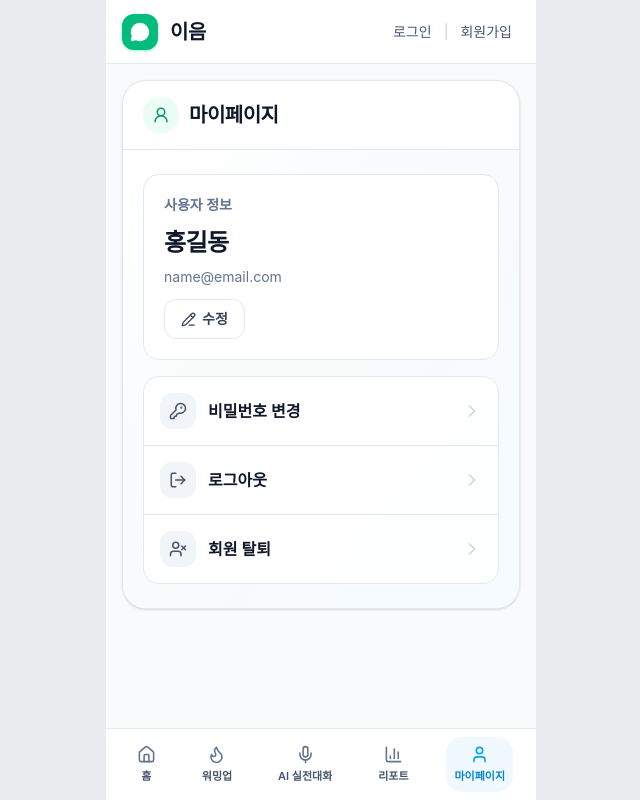
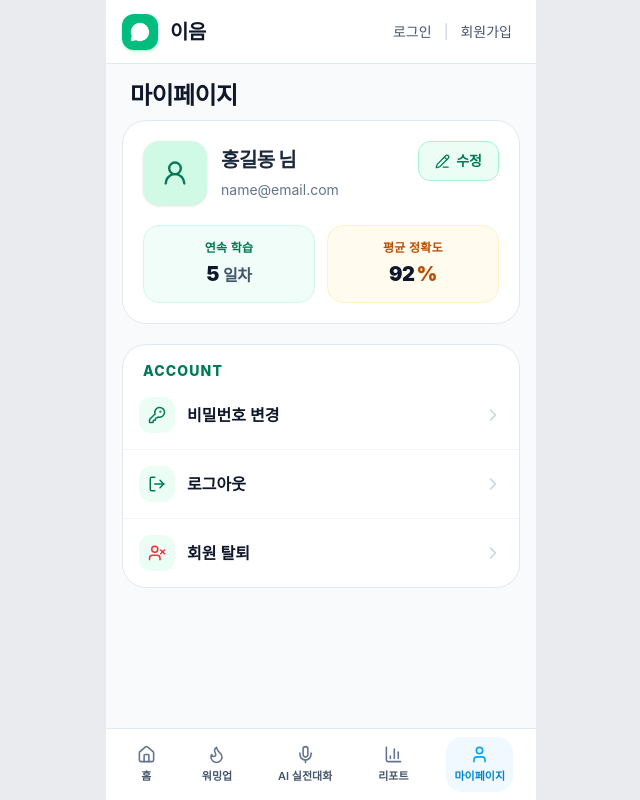
Before and after one commit to 2026-kw-capstone/kwcapstone-Front, a React (Vite) app: page /mypage in a window 1280 px wide. Shown: the whole page, without its empty margins (319-959 px from the left). Built offline with nearby package versions, Linux system fonts and the light colour scheme; no server answers.

Commit message:
Fix: 마이페이지 UI 수정 #11

```diff
--- a/src/components/mypage/MyPageActionRow.tsx
+++ b/src/components/mypage/MyPageActionRow.tsx
@@ -20,11 +20,11 @@ const MyPageActionRow = ({
     <button
       type="button"
       onClick={onClick}
-      className="flex w-full items-center justify-between gap-3 border-b border-slate-200 px-4 py-4 text-left transition hover:bg-slate-50 last:border-b-0"
+      className="flex min-h-14 w-full items-center justify-between gap-3 border-b border-slate-100 px-4 py-4 text-left transition hover:bg-emerald-50/40 last:border-b-0"
     >
       <div className="flex items-center gap-3">
         <span
-          className={`inline-flex h-9 w-9 items-center justify-center rounded-xl bg-slate-100 text-slate-600 ${iconClassName ?? ""}`}
+          className={`inline-flex h-9 w-9 items-center justify-center rounded-xl bg-emerald-50 text-emerald-700 ${iconClassName ?? ""}`}
         >
           {icon}
         </span>
--- a/src/components/mypage/UserProfileSection.tsx
+++ b/src/components/mypage/UserProfileSection.tsx
@@ -1,10 +1,12 @@
-import { PencilLine, Save } from "lucide-react";
+import { PencilLine, Save, UserRound } from "lucide-react";
 
 interface UserProfileSectionProps {
   nickname: string;
   email: string;
   nicknameDraft: string;
   isEditingNickname: boolean;
+  streakDays: number;
+  averageAccuracy: number;
   onNicknameDraftChange: (value: string) => void;
   onStartEdit: () => void;
   onCancelEdit: () => void;
@@ -16,16 +18,21 @@ const UserProfileSection = ({
   email,
   nicknameDraft,
   isEditingNickname,
+  streakDays,
+  averageAccuracy,
   onNicknameDraftChange,
   onStartEdit,
   onCancelEdit,
   onSaveEdit,
 }: UserProfileSectionProps) => {
   return (
-    <section className="rounded-2xl border border-slate-200 bg-white/90 p-5 backdrop-blur">
-      <p className="text-sm font-semibold text-slate-500">사용자 정보</p>
+    <section className="rounded-3xl border border-slate-200 bg-white p-5">
+      <div className="flex items-start justify-between gap-3">
+        <div className="flex items-center gap-3.5">
+          <div className="flex h-16 w-16 shrink-0 items-center justify-center rounded-2xl bg-emerald-100 text-emerald-700 shadow-sm">
+            <UserRound size={28} />
+          </div>
 
-      <div className="mt-3 flex flex-col gap-3">
           <div>
             {isEditingNickname ? (
               <label className="block">
@@ -33,21 +40,19 @@ const UserProfileSection = ({
                 <input
                   value={nicknameDraft}
                   onChange={(event) => onNicknameDraftChange(event.target.value)}
-                className="h-11 w-full max-w-xs rounded-xl border border-slate-300 px-3 text-base font-semibold text-slate-900 outline-none transition focus:border-emerald-400"
+                  className="h-11 w-full min-w-36 rounded-xl border border-slate-300 px-3 text-base font-semibold text-slate-900 outline-none transition focus:border-emerald-400"
                 />
               </label>
             ) : (
-            <p className="text-2xl font-black tracking-tight text-slate-900">
-              {nickname}
-            </p>
+              <p className="text-xl font-black tracking-tight text-slate-800">{nickname} 님</p>
             )}
 
-          <p className="mt-2 text-sm text-slate-500">{email}</p>
+            <p className="mt-1.5 text-sm text-slate-500">{email}</p>
+          </div>
         </div>
 
-        <div className="flex gap-2">
         {isEditingNickname ? (
-            <>
+          <div className="flex shrink-0 items-center gap-2">
             <button
               type="button"
               onClick={onCancelEdit}
@@ -58,23 +63,40 @@ const UserProfileSection = ({
             <button
               type="button"
               onClick={onSaveEdit}
-                className="inline-flex h-10 items-center gap-1.5 rounded-xl bg-emerald-500 px-4 text-sm font-semibold text-white transition hover:bg-emerald-600"
+              className="inline-flex h-10 items-center gap-1.5 rounded-xl bg-emerald-600 px-4 text-sm font-semibold text-white transition hover:bg-emerald-700"
             >
               <Save size={15} />
               저장
             </button>
-            </>
+          </div>
         ) : (
           <button
             type="button"
             onClick={onStartEdit}
-              className="inline-flex h-10 items-center gap-1.5 rounded-xl border border-slate-200 bg-white px-4 text-sm font-semibold text-slate-700 transition hover:bg-slate-100"
+            className="inline-flex h-10 shrink-0 items-center gap-1.5 rounded-xl border border-emerald-200 bg-emerald-50 px-4 text-sm font-semibold text-emerald-700 transition hover:bg-emerald-100"
           >
             <PencilLine size={15} />
             수정
           </button>
         )}
       </div>
+
+      <div className="mt-5 grid grid-cols-2 gap-3 text-center">
+        <article className="rounded-2xl border border-emerald-100 bg-emerald-50/70 px-4 py-3.5">
+          <p className="text-xs font-semibold tracking-wide text-emerald-700">연속 학습</p>
+          <p className="mt-1 text-xl font-black tracking-tight text-slate-900">
+            {streakDays}
+            <span className="ml-1 text-base font-bold text-slate-600">일차</span>
+          </p>
+        </article>
+
+        <article className="rounded-2xl border border-amber-100 bg-amber-50/80 px-4 py-3.5">
+          <p className="text-xs font-semibold tracking-wide text-amber-700">평균 정확도</p>
+          <p className="mt-1 text-xl font-black tracking-tight text-slate-900">
+            {averageAccuracy}
+            <span className="ml-0.5 text-xl text-amber-700">%</span>
+          </p>
+        </article>
       </div>
     </section>
   );
--- a/src/pages/MyPage.tsx
+++ b/src/pages/MyPage.tsx
@@ -1,5 +1,5 @@
 import { useEffect, useMemo, useState, type FormEvent } from "react";
-import { KeyRound, LogOut, UserRound, UserX } from "lucide-react";
+import { KeyRound, LogOut, UserX } from "lucide-react";
 import MyPageActionRow from "../components/mypage/MyPageActionRow";
 import PasswordChangeModal from "../components/mypage/PasswordChangeModal";
 import UserProfileSection from "../components/mypage/UserProfileSection";
@@ -15,6 +15,8 @@ const MyPage = () => {
 
   const initialNickname = useMemo(() => myInfo?.nickname ?? "홍길동", [myInfo?.nickname]);
   const email = myInfo?.email ?? "name@email.com";
+  const streakDays = 5;
+  const averageAccuracy = 92;
 
   const [nickname, setNickname] = useState(initialNickname);
   const [nicknameDraft, setNicknameDraft] = useState(initialNickname);
@@ -87,32 +89,29 @@ const MyPage = () => {
   const isWithdrawFormInvalid = withdrawConfirmText !== "탈퇴";
 
   return (
-    <div className="mx-auto w-full max-w-md pb-6">
-      <section className="overflow-hidden rounded-3xl border border-slate-200 bg-white shadow-sm">
-        <header className="flex items-center justify-between border-b border-slate-200 px-5 py-4">
-          <div className="flex items-center gap-2.5">
-            <div className="flex h-9 w-9 items-center justify-center rounded-2xl bg-emerald-50 text-emerald-600">
-              <UserRound size={18} />
-            </div>
-            <h1 className="text-xl font-extrabold tracking-tight text-slate-900">
+    <section className="mx-auto w-full max-w-md">
+        <div className="relative">
+          <h1 className="text-2xl font-extrabold tracking-tight text-slate-900 ml-2 mb-2">
             마이페이지
           </h1>
-          </div>
-        </header>
-
-        <div className="relative bg-gradient-to-br from-white via-slate-50 to-sky-50/70 px-5 py-6">
           <UserProfileSection
             nickname={nickname}
             email={email}
             nicknameDraft={nicknameDraft}
             isEditingNickname={isEditingNickname}
+            streakDays={streakDays}
+            averageAccuracy={averageAccuracy}
             onNicknameDraftChange={setNicknameDraft}
             onStartEdit={handleStartEditNickname}
             onCancelEdit={handleCancelEditNickname}
             onSaveEdit={handleSaveNickname}
           />
 
-          <section className="mt-4 overflow-hidden rounded-2xl border border-slate-200 bg-white/90 backdrop-blur">
+          <section className="mt-5">
+            <div className="overflow-hidden rounded-3xl border border-slate-200 bg-white">
+              <h2 className="mt-4 ml-4 px-1 text-sm font-extrabold tracking-[0.08em] text-emerald-700">
+                ACCOUNT
+              </h2>
               <MyPageActionRow
                 icon={<KeyRound size={18} />}
                 title="비밀번호 변경"
@@ -134,9 +133,9 @@ const MyPage = () => {
                 iconClassName="text-red-500"
                 onClick={() => openModal("withdraw")}
               />
+            </div>
           </section>
         </div>
-      </section>
 
       {openedModal === "password" && (
         <PasswordChangeModal
@@ -161,7 +160,7 @@ const MyPage = () => {
           onConfirmTextChange={setWithdrawConfirmText}
         />
       )}
-    </div>
+    </section>
   );
 };
 
```
Lines whose indentation alone changed are shown as unchanged.
